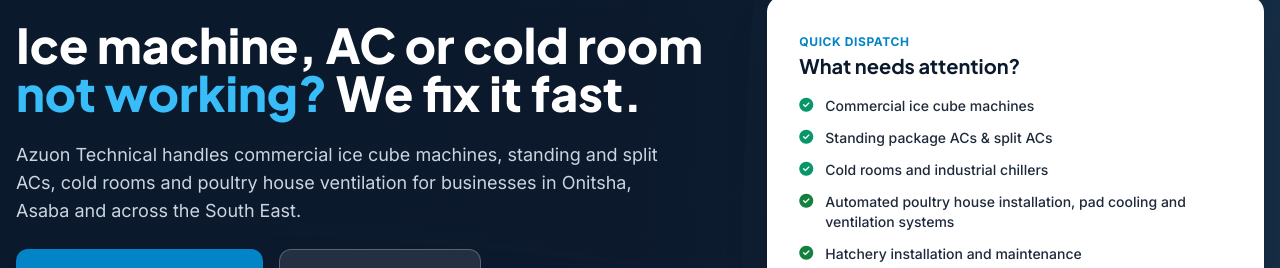
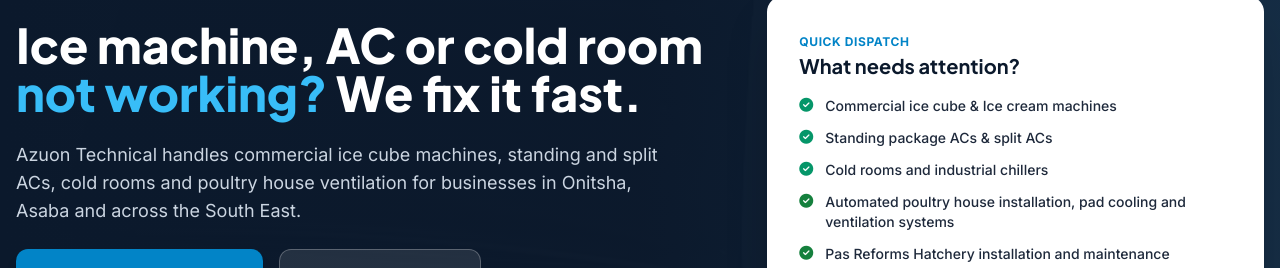
Before and after one commit to chukwumuanyaobianuli-droid/azuon-technical, a plain HTML site: page index.html in a window 1280 px wide. Shown: the part 254-522 px from the top of the page. Drawn offline with nearby package versions, Linux system fonts and the light colour scheme.

Commit message:
Update website

```diff
--- a/index.html
+++ b/index.html
@@ -133,7 +133,7 @@ tailwind.config = {
         <ul class="space-y-3 text-sm font-medium mb-6">
   <li class="flex items-start gap-3">
     <i class="fa-solid fa-circle-check text-emerald-600 mt-0.5"></i>
-    <span>Commercial ice cube machines</span>
+    <span>Commercial ice cube  &  Ice cream machines</span>
   </li>
 
   <li class="flex items-start gap-3">
@@ -151,7 +151,7 @@ tailwind.config = {
   </li>
   <li class="flex items-start gap-3">
     <i class="fa-solid fa-circle-check text-green-700 mt-0.5"></i>
-    <span>Hatchery installation and maintenance</span>
+    <span>Pas Reforms Hatchery installation and maintenance</span>
   </li>
 </ul>
         <a href="https://wa.me/2348034926972?text=Hello%20Azuon%20Technical,%20I%20need%20a%20technician%20in%20Onitsha." target="_blank" rel="noopener" class="w-full flex items-center justify-center gap-2 bg-emerald-600 hover:bg-emerald-700 text-white font-bold py-3.5 rounded-xl">
```
